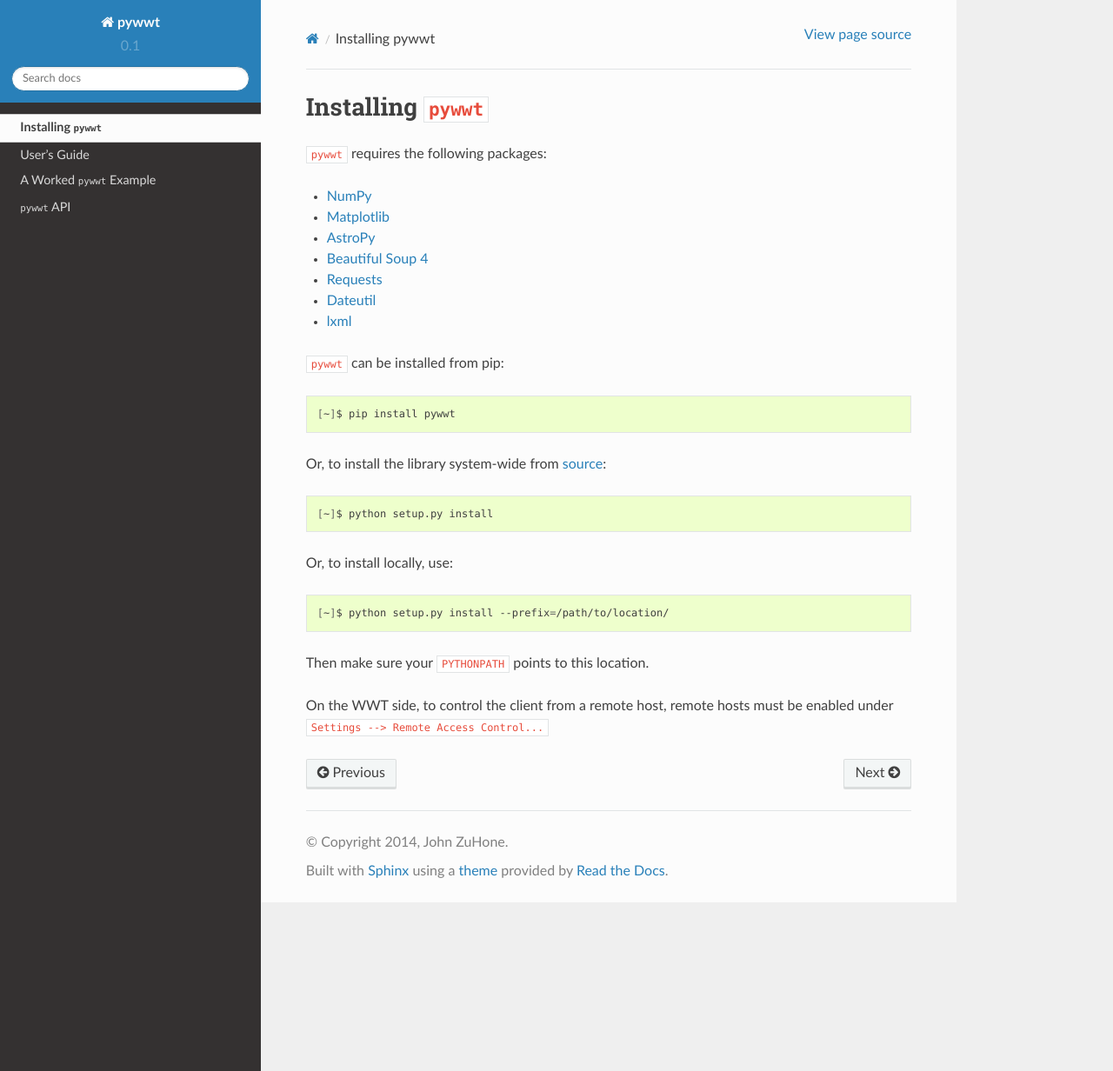
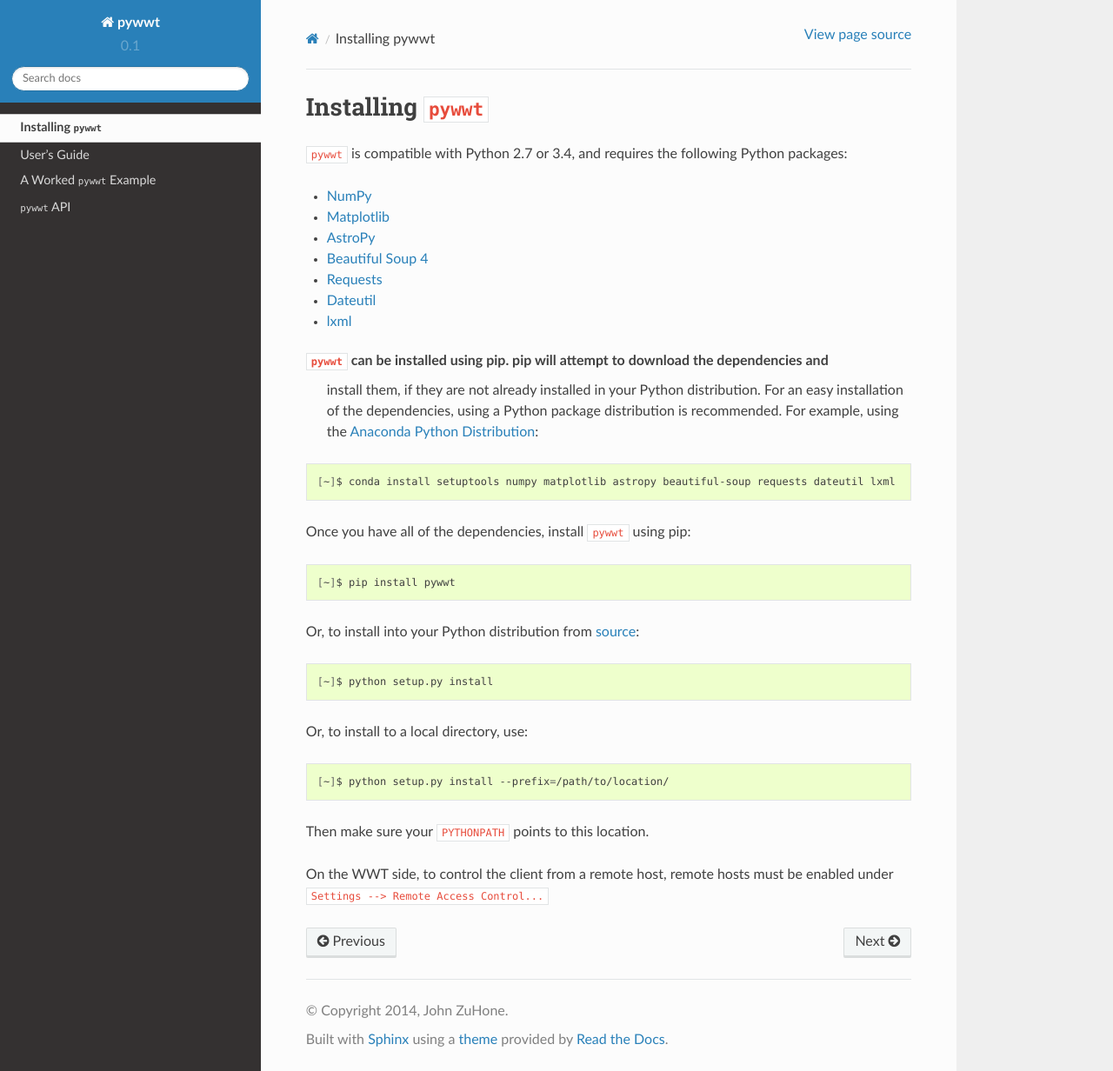
Before and after one commit to WorldWideTelescope/pywwt, a Sphinx documentation site: the page built from doc/source/installing.rst, in a window 1280 px wide and 1232 px high. Shown: the whole window at 87% size. Built offline with Sphinx 7.4.7 and the Read the Docs theme 2.0.0, drawn with Linux system fonts in a browser that asks for light colours.

Commit message:
Updating installation instructions

```diff
--- a/doc/source/installing.rst
+++ b/doc/source/installing.rst
@@ -1,7 +1,7 @@
 Installing ``pywwt``
 --------------------
 
-``pywwt`` requires the following packages:
+``pywwt`` is compatible with Python 2.7 or 3.4, and requires the following Python packages:
 
 - `NumPy <http://www.numpy.org>`_
 - `Matplotlib <http://matplotlib.org>`_
@@ -11,19 +11,28 @@
 - `Dateutil <http://labix.org/python-dateutil>`_
 - `lxml <http://lxml.de>`_
 
-``pywwt`` can be installed from pip:
+``pywwt`` can be installed using pip. pip will attempt to download the dependencies and
+ install them, if they are not already installed in your Python distribution. For an easy
+ installation of the dependencies, using a Python package distribution is recommended. For
+ example, using the `Anaconda Python Distribution <https://store.continuum.io/cshop/anaconda/>`_:
+
+.. code-block:: bash
+
+    [~]$ conda install setuptools numpy matplotlib astropy beautiful-soup requests dateutil lxml
+
+Once you have all of the dependencies, install ``pywwt`` using pip:
 
 .. code-block:: bash
 
     [~]$ pip install pywwt
 
-Or, to install the library system-wide from `source <http://github.com/jzuhone/pywwt>`_:
+Or, to install into your Python distribution from `source <http://github.com/jzuhone/pywwt>`_:
 
 .. code-block:: bash
 
     [~]$ python setup.py install
 
-Or, to install locally, use:
+Or, to install to a local directory, use:
 
 .. code-block:: bash
 
```
